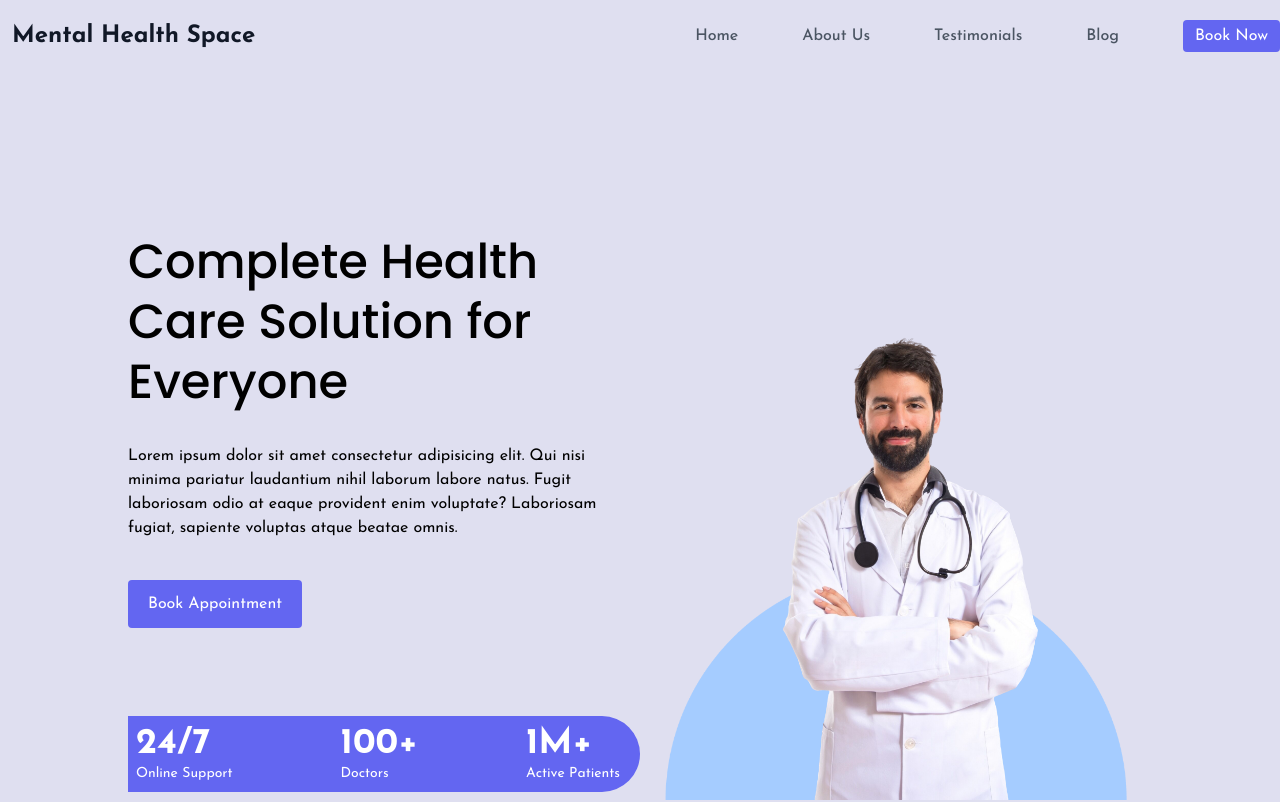
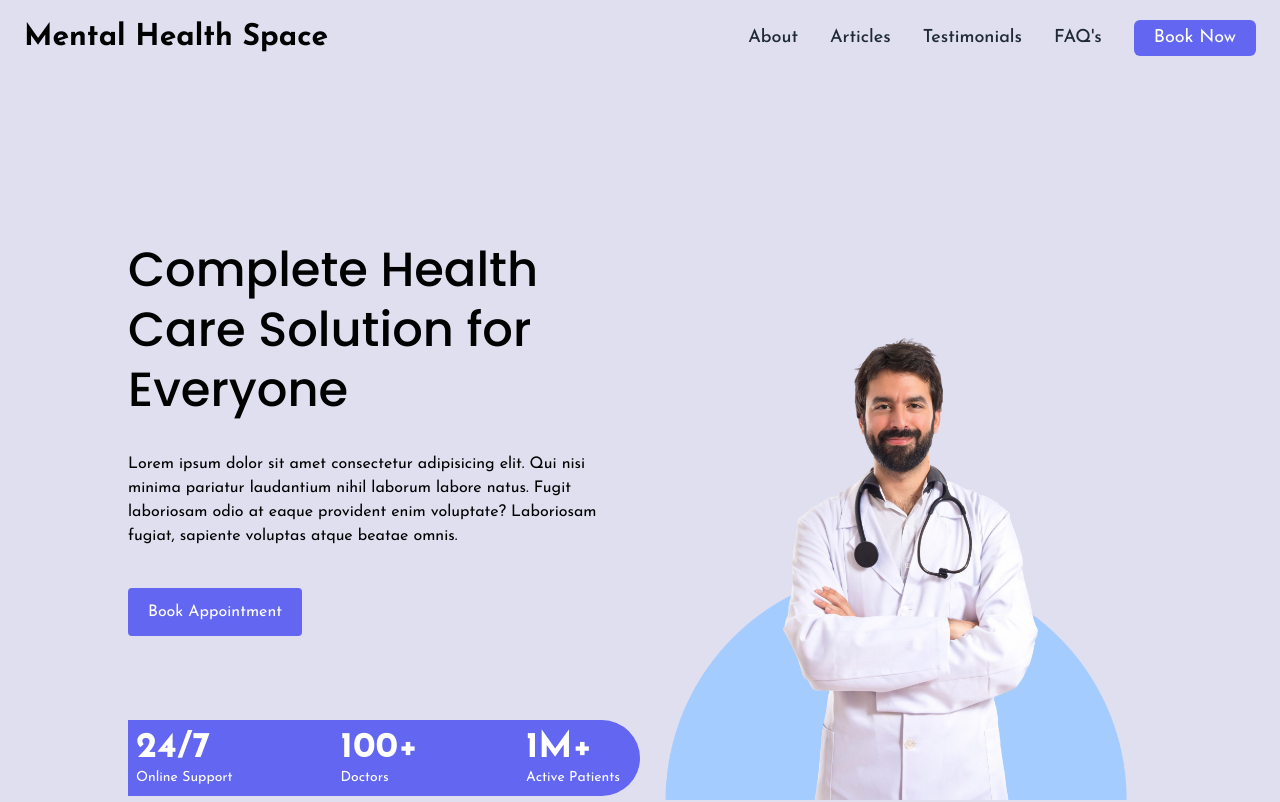
Before and after one commit to dhruv1086k/Medic, a React (Vite) app: page / in a window 1280 px wide. Shown: the top 802 px of the page. Built offline with nearby package versions, Linux system fonts and the light colour scheme.

Commit message:
add minor changes

```diff
--- a/src/Pages/Home/Home.jsx
+++ b/src/Pages/Home/Home.jsx
@@ -5,6 +5,7 @@ import Footer from "../../components/Footer/Footer";
 import Slider from "../../components/testiSlider/Slider";
 
 export default function Home() {
+  // article cards data
   const CardData = [
     {
       head: "Emotional Burnout",
@@ -54,7 +55,7 @@ export default function Home() {
     <>
       <div className="flex w-full h-screen px-32">
         <div className="w-1/2 h-full relative">
-          <h1 className="text-5xl mt-40 poppins font-medium leading-tight">
+          <h1 className="text-5xl mt-60 poppins font-medium leading-tight">
             Complete Health Care Solution for Everyone
           </h1>
           <h5 className="text-base mt-8 mb-10">
@@ -63,12 +64,14 @@ export default function Home() {
             laboriosam odio at eaque provident enim voluptate? Laboriosam
             fugiat, sapiente voluptas atque beatae omnis.
           </h5>
-          <a href="#" className="">
+          <a href="#appointment" className="">
             <button className="bg-indigo-500 text-white py-3 px-5 rounded hover:bg-indigo-600">
               Book Appointment
             </button>
           </a>
-          <div className="absolute bottom-[10vh] left-0 w-full rounded-e-full bg-indigo-500 text-white flex justify-between py-2 px-2 pr-5">
+
+          {/* bottom stip */}
+          <div className="absolute bottom-1 left-0 w-full rounded-e-full bg-indigo-500 text-white flex justify-between py-2 px-2 pr-5">
             <div className="flex flex-col">
               <span className="text-4xl font-bold">24/7</span>
               <span className="text-sm">Online Support</span>
@@ -85,20 +88,24 @@ export default function Home() {
             </div>
           </div>
         </div>
+
+        {/* right images-doctor, semicircle */}
         <div className="w-1/2 h-full relative">
           <img
             src="/doctor.png"
             alt=""
-            className="absolute h-auto w-full left-1/2 bottom-[9vh] -translate-x-1/2 z-10"
+            className="absolute h-auto w-full left-1/2 bottom-0 -translate-x-1/2 z-10"
           />
           <img
             src="/hero_backdrop.png"
             alt=""
-            className="absolute w-[90%] left-1/2 bottom-[9vh] -translate-x-1/2 z-0"
+            className="absolute w-[90%] left-1/2 bottom-0 -translate-x-1/2 z-0"
           />
         </div>
       </div>
-      <div className="text-center mb-8">
+
+      {/* testimonials section */}
+      <div id="testimonials" className="text-center mt-24 mb-8">
         <span className="text-indigo-500 text-5xl uppercase tracking-wider font-bold">
           Testimonials
         </span>
@@ -106,7 +113,11 @@ export default function Home() {
           Happy Clients & Feedbacks
         </h2>
       </div>
+
+      {/* testimonial slider */}
       <Slider />
+
+      {/* article section */}
       <div className="text-center mb-8 mt-10">
         <span className="text-indigo-500 text-5xl uppercase tracking-wider font-bold">
           Dr. Rashmi's Articles
@@ -116,6 +127,7 @@ export default function Home() {
         </h2>
       </div>
 
+      {/* article cards */}
       <div className="px-10 flex flex-wrap justify-center items-center gap-10">
         {CardData?.map((item) => (
           <Cards
@@ -127,7 +139,8 @@ export default function Home() {
         ))}
       </div>
 
-      <div className="text-center mt-32">
+      {/* FAQ's section */}
+      <div id="faq" className="text-center mt-32">
         <h2 className="text-4xl font-bold text-indigo-500">
           Frequently Asked Questions
         </h2>
@@ -137,7 +150,11 @@ export default function Home() {
         </p>
       </div>
       <FAQSection />
+
+      {/* Appointment Section */}
       <AppointmentSection />
+
+      {/* Footer section */}
       <Footer />
     </>
   );
--- a/src/components/Cards/Cards.jsx
+++ b/src/components/Cards/Cards.jsx
@@ -8,7 +8,7 @@ const Cards = ({ head, img, content, author }) => {
       </div>
 
       <div className="pt-6 border-b border-[#2c3a4c] mb-4">
-        <a href="#" className="hover:text-teal-400 transition-colors">
+        <a href="#" className="hover:text-indigo-400 transition-colors">
           <h3 className="text-2xl font-medium mb-4">{head}</h3>
         </a>
         <p className="text-[#8bacda] text-md mb-6 leading-relaxed">
--- a/src/components/Navbar/Navbar.jsx
+++ b/src/components/Navbar/Navbar.jsx
@@ -1,30 +1,122 @@
-export default function Navbar() {
+import React, { useState } from "react";
+
+const Navbar = () => {
+  const [isMenuOpen, setIsMenuOpen] = useState(false);
+  const [isScrolled, setIsScrolled] = useState(false);
+
+  React.useEffect(() => {
+    const handleScroll = () => {
+      if (window.scrollY > 50) {
+        setIsScrolled(true);
+      } else {
+        setIsScrolled(false);
+      }
+    };
+    window.addEventListener("scroll", handleScroll);
+    return () => window.removeEventListener("scroll", handleScroll);
+  }, []);
+
   return (
     <>
-      <header class="text-gray-600 body-font">
-        <div class="container mx-auto flex flex-wrap py-5 flex-col md:flex-row items-center">
-          <a class="flex title-font font-medium items-center text-gray-900 mb-4 md:mb-0">
-            <span class="ml-3 text-2xl font-bold">Mental Health Space</span>
-          </a>
-          <nav class="md:ml-auto flex flex-wrap items-center text-base justify-center">
-            <a class="mr-16 font-medium cursor-pointer hover:text-gray-900">
-              Home
+      <nav
+        className={`fixed top-0 left-0 w-full z-50 transition-all py-5 duration-300 ${
+          isScrolled ? "bg-gray-900" : "bg-transparent"
+        }`}
+      >
+        <div className="container mx-auto flex justify-between items-center px-6">
+          <div className="logo">
+            <a
+              href="#"
+              className={`text-3xl font-bold ${
+                isScrolled ? "text-white" : "text-black"
+              }`}
+            >
+              Mental Health Space
             </a>
-            <a class="mr-16 font-medium cursor-pointer hover:text-gray-900">
-              About Us
-            </a>
-            <a class="mr-16 font-medium cursor-pointer hover:text-gray-900">
-              Testimonials
-            </a>
-            <a class="mr-16 font-medium cursor-pointer hover:text-gray-900">
-              Blog
-            </a>
-          </nav>
-          <button class="inline-flex items-center bg-indigo-500 text-white border-0 py-1 px-3 focus:outline-none hover:bg-indigo-600 rounded text-base mt-4 md:mt-0">
-            Book Now
-          </button>
+          </div>
+
+          <div
+            id="mainListDiv"
+            className={`main_list transition-all duration-300 ${
+              isMenuOpen
+                ? "h-auto opacity-100 visible"
+                : "h-0 opacity-0 invisible"
+            } md:h-auto md:opacity-100 md:visible`}
+          >
+            <ul className="flex flex-col items-center md:flex-row md:space-x-8 text-lg">
+              <li>
+                <a
+                  href="#"
+                  className={` hover:text-indigo-600 font-medium ${
+                    isScrolled ? "text-white" : "text-gray-800"
+                  }`}
+                >
+                  About
+                </a>
+              </li>
+              <li>
+                <a
+                  href="#"
+                  className={` hover:text-indigo-600 font-medium ${
+                    isScrolled ? "text-white" : "text-gray-800"
+                  }`}
+                >
+                  Articles
+                </a>
+              </li>
+              <li>
+                <a
+                  href="#testimonials"
+                  className={` hover:text-indigo-600 font-medium ${
+                    isScrolled ? "text-white" : "text-gray-800"
+                  }`}
+                >
+                  Testimonials
+                </a>
+              </li>
+              <li>
+                <a
+                  href="#faq"
+                  className={` hover:text-indigo-600 font-medium ${
+                    isScrolled ? "text-white" : "text-gray-800"
+                  }`}
+                >
+                  FAQ's
+                </a>
+              </li>
+              <a
+                href="#appointment"
+                className="text-white bg-indigo-500 px-5 py-1 rounded-md hover:bg-indigo-600"
+              >
+                Book Now
+              </a>
+            </ul>
+          </div>
+
+          <div
+            className="navTrigger cursor-pointer block md:hidden"
+            onClick={() => setIsMenuOpen(!isMenuOpen)}
+          >
+            <div
+              className={`w-8 h-1 bg-white mb-1 transition-all ${
+                isMenuOpen ? "rotate-45 translate-y-2.5" : ""
+              }`}
+            ></div>
+            <div
+              className={`w-8 h-1 bg-white mb-1 transition-all ${
+                isMenuOpen ? "opacity-0" : ""
+              }`}
+            ></div>
+            <div
+              className={`w-8 h-1 bg-white transition-all ${
+                isMenuOpen ? "-rotate-45 -translate-y-2.5" : ""
+              }`}
+            ></div>
+          </div>
         </div>
-      </header>
+      </nav>
     </>
   );
-}
+};
+
+export default Navbar;
--- a/src/components/appointment/Appointment.jsx
+++ b/src/components/appointment/Appointment.jsx
@@ -1,6 +1,6 @@
 export default function AppointmentSection() {
   return (
-    <div className="flex flex-col lg:flex-row items-center lg:items-start justify-between max-w-6xl mx-auto py-16 px-6 relative">
+    <div id="appointment" className="flex flex-col lg:flex-row items-center lg:items-start justify-between max-w-6xl mx-auto py-16 px-6 relative">
       <div className="bg-white shadow-lg rounded-lg p-6 w-full lg:w-1/3">
         <h2 className="text-2xl font-semibold text-gray-800 mb-6">
           Book an Appointment
--- a/src/index.css
+++ b/src/index.css
@@ -4,6 +4,10 @@
 @tailwind base;
 @tailwind components;
 @tailwind utilities;
+
+html{
+  scroll-behavior: smooth;
+}
 
 body {
   background: #dfdff0;
```
